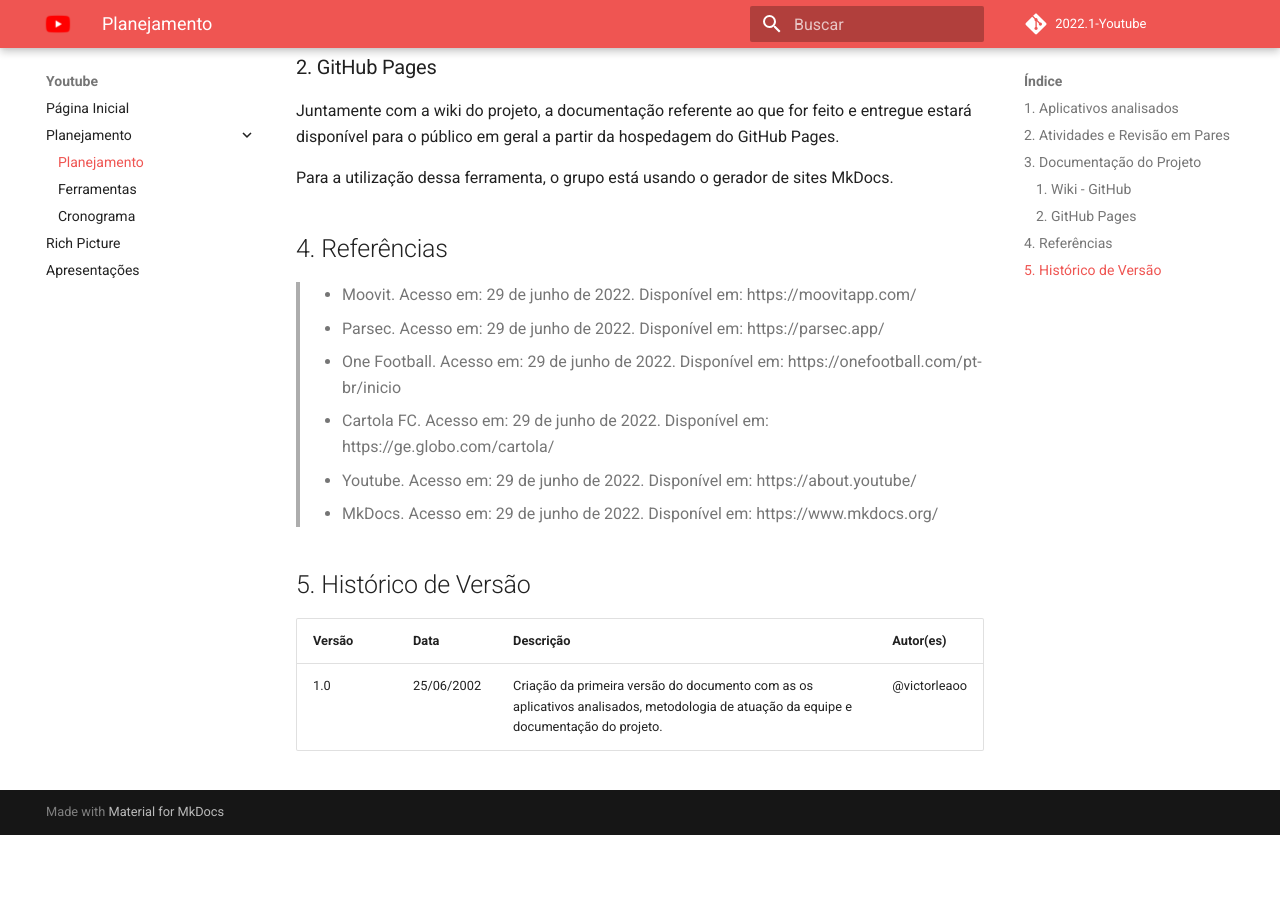
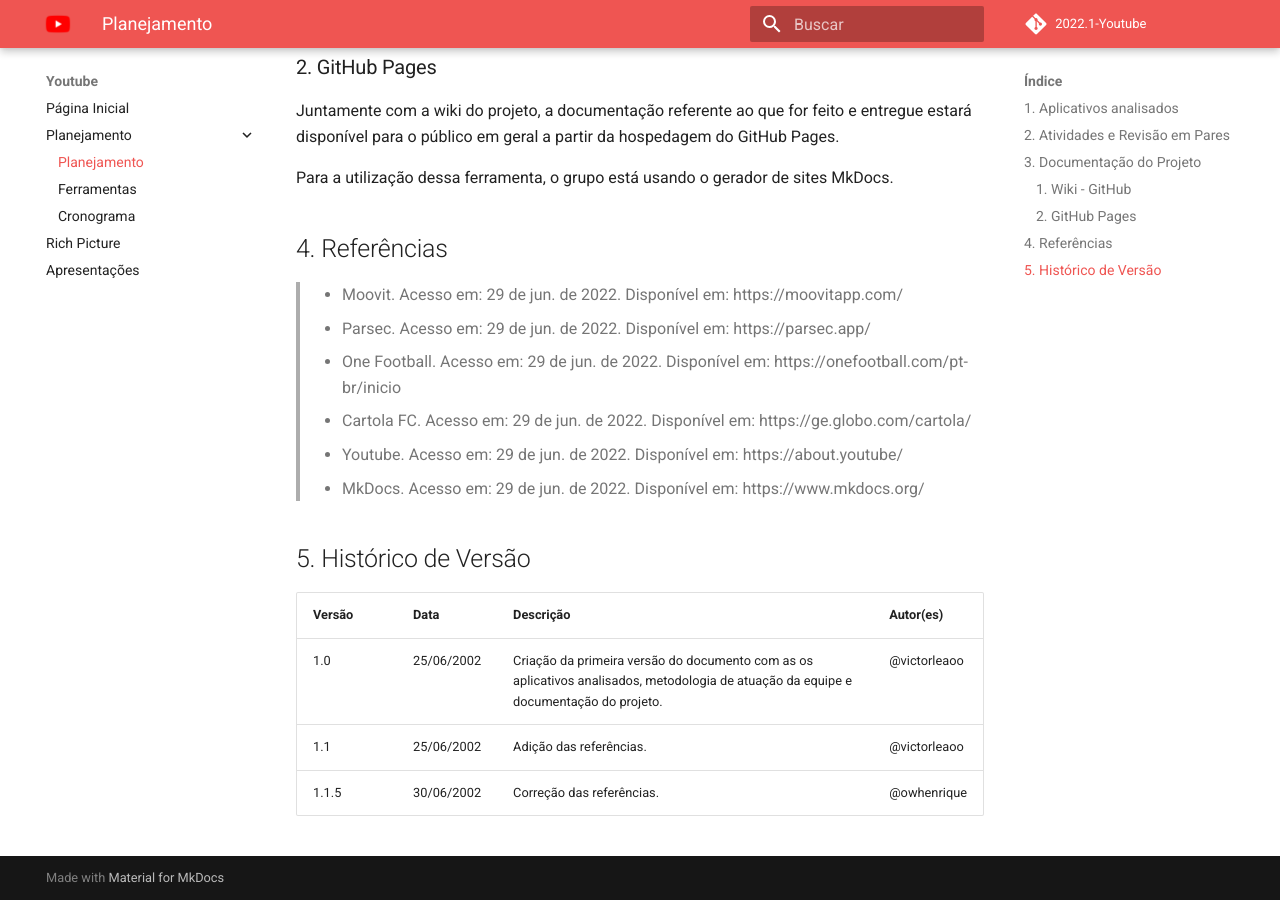
Before and after one commit to Requisitos-de-Software/2022.1-Youtube, an MkDocs documentation site: the page built from docs/planejamento/planejamento.md, in a window 1280 px wide and 900 px high, scrolled down 1107 px. Built offline with MkDocs 1.6.1 and Material for MkDocs 9.7.7, drawn with Linux system fonts in a browser that asks for light colours; comment, search, counter and statistics services are not loaded; before the commit the page ends 1942 px from its top, so only the background shows below that.

Commit message:
Correção das referencias bibliograficas para normas ABNT

```diff
--- a/docs/planejamento/planejamento.md
+++ b/docs/planejamento/planejamento.md
@@ -30,14 +30,16 @@ Para a utilização dessa ferramenta, o grupo está usando o gerador de sites Mk
 
 ## 4. Referências
 
-> - Moovit. Acesso em: 29 de junho de 2022. Disponível em: https://moovitapp.com/
-> - Parsec. Acesso em: 29 de junho de 2022. Disponível em: https://parsec.app/
-> - One Football. Acesso em: 29 de junho de 2022. Disponível em: https://onefootball.com/pt-br/inicio
-> - Cartola FC. Acesso em: 29 de junho de 2022. Disponível em: https://ge.globo.com/cartola/
-> - Youtube. Acesso em: 29 de junho de 2022. Disponível em: https://about.youtube/
-> - MkDocs. Acesso em: 29 de junho de 2022. Disponível em: https://www.mkdocs.org/
+> - Moovit. Acesso em: 29 de jun. de 2022. Disponível em: https://moovitapp.com/
+> - Parsec. Acesso em: 29 de jun. de 2022. Disponível em: https://parsec.app/
+> - One Football. Acesso em: 29 de jun. de 2022. Disponível em: https://onefootball.com/pt-br/inicio
+> - Cartola FC. Acesso em: 29 de jun. de 2022. Disponível em: https://ge.globo.com/cartola/
+> - Youtube. Acesso em: 29 de jun. de 2022. Disponível em: https://about.youtube/
+> - MkDocs. Acesso em: 29 de jun. de 2022. Disponível em: https://www.mkdocs.org/
 
 ## 5. Histórico de Versão
 | Versão | Data | Descrição | Autor(es) |
 | ------ | ---- | --------- | --------- |
 | 1.0    | 25/06/2002 | Criação da primeira versão do documento com as os aplicativos analisados, metodologia de atuação da equipe e documentação do projeto. | @victorleaoo |
+| 1.1    | 25/06/2002 | Adição das referências. | @victorleaoo |
+| 1.1.5    | 30/06/2002 | Correção das referências. | @owhenrique |
```
Also changed, not shown: docs/planejamento/ferramentas.md (+8 -7 lines).
